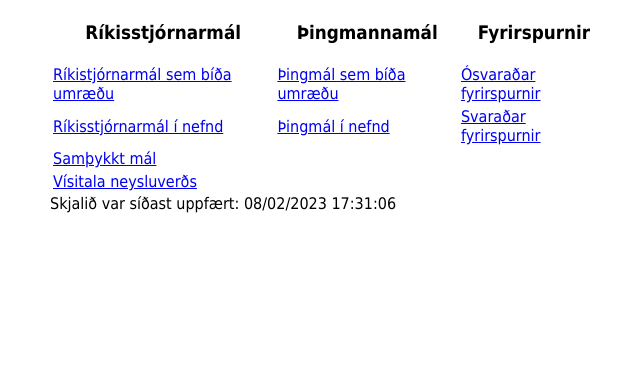
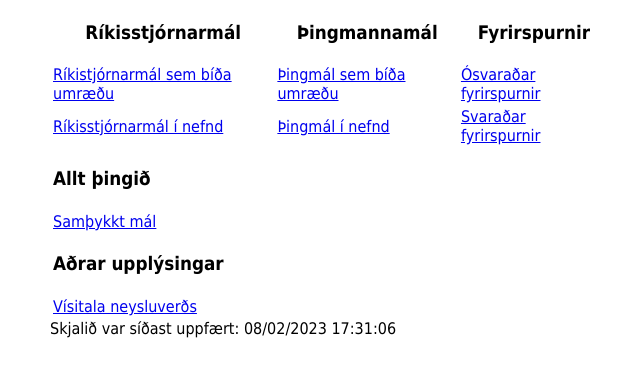
Before and after one commit to bjornlevi/piratar.bjornlevi.is, a plain HTML site: page index.html in a window 1280 px wide. Shown: the part 81-458 px from the top of the page, without its empty margins (310-950 px from the left). Drawn offline with Linux system fonts and the light colour scheme.

Commit message:
making index a bit clearer

```diff
--- a/index.html
+++ b/index.html
@@ -30,10 +30,16 @@
 		<td><a href="answered.html">Svaraðar fyrirspurnir</a></td>
 	</tr>
 	<tr>
+		<td colspan="3"><h3>Allt þingið</h3></td>
+	</tr>
+	<tr>
 		<td colspan="3"><a href="passed.html">Samþykkt mál</a></td>
 	</tr>
 	<tr>
-		<td><a href="visitala.html">Vísitala neysluverðs</a></td>
+		<td colspan="3"><h3>Aðrar upplýsingar</h3></td>
+	</tr>
+	<tr>
+		<td colspan="3"><a href="visitala.html">Vísitala neysluverðs</a></td>
 	</tr>
 </table>
 <script>
```
